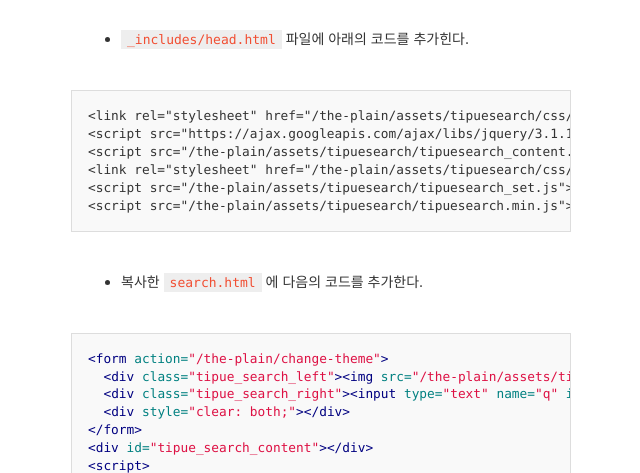
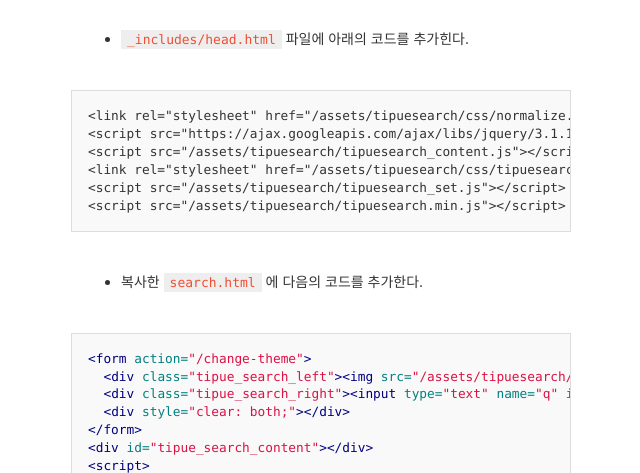
Before and after one commit to Gxone/Gxone.github.io, a Jekyll site: the page built from _posts/etc/2020-08-30-change-theme.md, in a window 1280 px wide. Shown: the part 1250-1723 px from the top of the page, without its empty margins (319-959 px from the left). Built offline with Jekyll 4.4.1, drawn with Linux system fonts in a browser that asks for light colours.

Commit message:
Modify: config.yml

```diff
--- a/_config.yml
+++ b/_config.yml
@@ -5,8 +5,8 @@ author_name:        "JIWON KO" # change this to your name
 logo_url:           https://pin.it/4yogRN9 # Get it from GitHub API: https://api.github.com/users/<username>
 
 # Site Settings
-url:                https://gxone.github.io/ # main url
-baseurl:            /the-plain
+url:                https://gxone.github.io # main url
+baseurl:            ''
 permalink:          /:title # Post permalink
 timezone:           Asia/Kuala_Lumpur # https://en.wikipedia.org/wiki/List_of_tz_database_time_zones
 mathjax:            true  # enables support for mathjax - set to 'false' to disable
```
